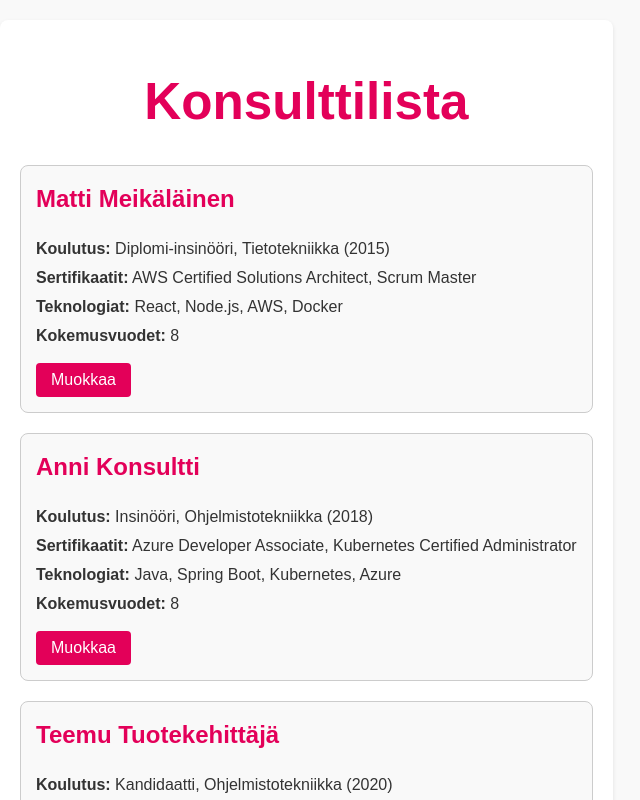
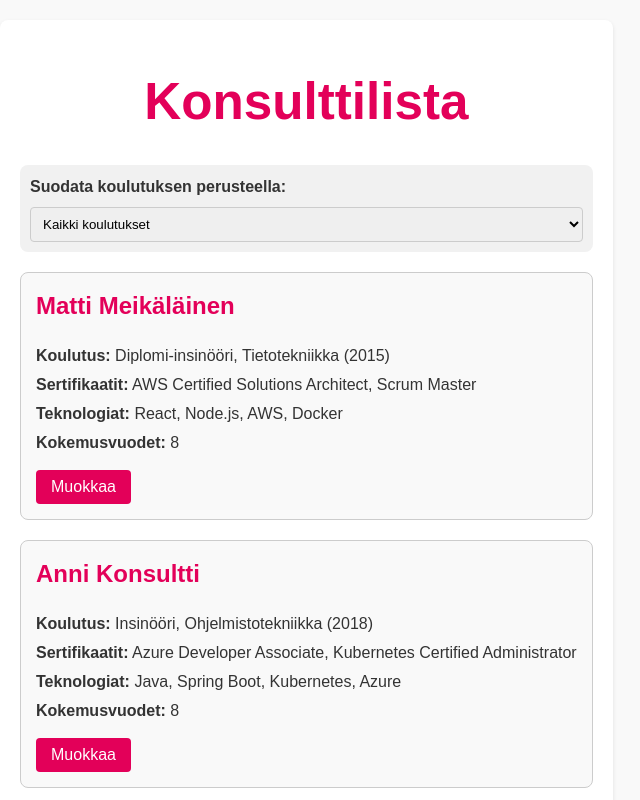
Before and after one commit to estrelas1/pinja-projekti, a React (Vite) app: page / in a window 1280 px wide. Shown: the top 800 px of the page, without its empty margins (0-640 px from the left). Built offline with nearby package versions, Linux system fonts and the light colour scheme.

Commit message:
ConsultantFilter koulutukselle

```diff
--- a/src/App.jsx
+++ b/src/App.jsx
@@ -1,5 +1,6 @@
 import { useState } from 'react';
 import ConsultantList from './components/ConsultantList';
+import ConsultantFilter from './components/ConsultantFilter';
 import './App.css';
 
 const App = () => {
@@ -52,11 +53,28 @@
     setEditingConsultant(null);
   };
 
+  // filter
+  const [selectedEducation, setSelectedEducation] = useState("");
+
+  const handleFilterChange = (education) => {
+    setSelectedEducation(education);
+  };
+
+  const filteredConsultants = consultants.filter((consultant) => {
+    return selectedEducation === "" || consultant.education === selectedEducation;
+  });
+
+
   return (
     <div className="App">
       <h1>Konsulttilista</h1>
+      <ConsultantFilter
+        educationOptions={[...new Set(consultants.map((c) => c.education))]}
+        onFilterChange={handleFilterChange}
+      />
       <ConsultantList
-        consultants={consultants}
+        consultants={filteredConsultants}
+        // consultants={consultants}
         editingConsultant={editingConsultant}
         onEdit={handleEdit}
         onSave={handleSave}
--- /dev/null
+++ b/src/components/ConsultantFilter.css
@@ -0,0 +1,19 @@
+.consultant-filter {
+    margin-bottom: 20px;
+    padding: 10px;
+    background-color: #f1f1f1;
+    border-radius: 8px;
+    display: flex;
+    flex-direction: column;
+  }
+
+  .consultant-filter label {
+    margin-bottom: 8px;
+    font-weight: bold;
+  }
+
+  .consultant-filter select {
+    padding: 8px;
+    border: 1px solid #ccc;
+    border-radius: 4px;
+  }
--- /dev/null
+++ b/src/components/ConsultantFilter.jsx
@@ -0,0 +1,23 @@
+import React from "react";
+import "./ConsultantFilter.css";
+
+const ConsultantFilter = ({ educationOptions, onFilterChange }) => {
+  return (
+    <div className="consultant-filter">
+      <label htmlFor="education-select">Suodata koulutuksen perusteella:</label>
+      <select
+        id="education-select"
+        onChange={(e) => onFilterChange(e.target.value)}
+      >
+        <option value="">Kaikki koulutukset</option>
+        {educationOptions.map((option) => (
+          <option key={option} value={option}>
+            {option}
+          </option>
+        ))}
+      </select>
+    </div>
+  );
+};
+
+export default ConsultantFilter;
--- a/src/components/ConsultantList.css
+++ b/src/components/ConsultantList.css
@@ -2,6 +2,16 @@
   display: grid;
   grid-template-columns: repeat(auto-fit, minmax(300px, 1fr));
   gap: 20px;
+}
+
+.consultant-card button:hover,
+.consultant-form button[type="submit"]:hover {
+  background-color: #c9004d;
+}
+
+.consultant-form input:focus {
+  outline: 2px solid #e30059;
+  outline-offset: 2px;
 }
 
 /* .consultant-list {
```
